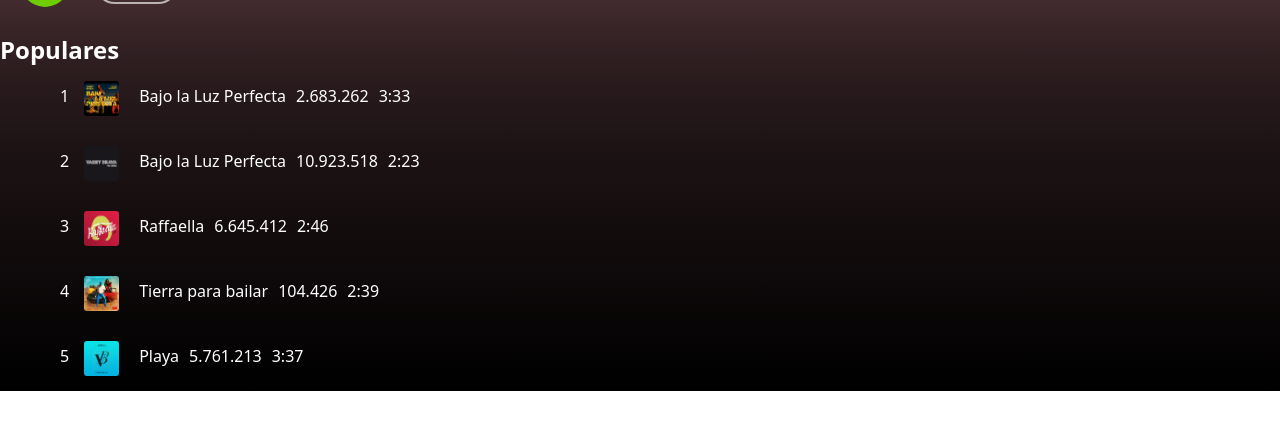
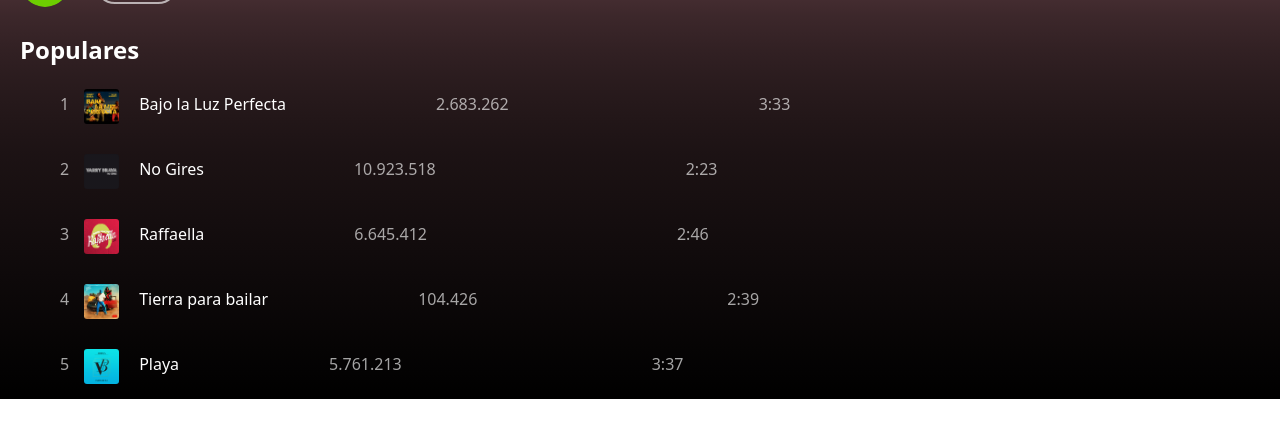
Before and after one commit to Marccb18/LLMA_PFA-UF2, a plain HTML site: page Exercici2/index.html in a window 1280 px wide. Shown: the part 365-800 px from the top of the page. Drawn offline with Linux system fonts and the light colour scheme.

Commit message:
avances 0

```diff
--- a/Exercici2/css/exercici2css.css
+++ b/Exercici2/css/exercici2css.css
@@ -97,6 +97,11 @@ main {
     color: white;
 }
 
+
+#populares h2 {
+    padding-left: 20px;
+    padding-bottom: 8px;
+}
 .cancion {
     display: flex;
     margin-left: 50px;
@@ -104,6 +109,7 @@ main {
     padding-top:15px;
     padding-bottom: 15px;
     border-radius: 10px;
+    justify-content: left;
 }
 
 .cancion:hover {
@@ -126,13 +132,18 @@ main {
     padding-right: 15px;
     padding-top: 4px;
     padding-left: 10px;
+    color: rgba(255, 255, 255, 0.639);
 }
 
 .visitas{
     padding-top: 4px;
     padding-right: 10px;
-    padding-left: 10px;
+    padding-left: 150px;
+    color: rgba(255, 255, 255, 0.639);
+
 }
 .duracion{
     padding-top: 4px;
+    color: rgba(255, 255, 255, 0.639);
+    padding-left: 240px;
 }
--- a/Exercici2/index.html
+++ b/Exercici2/index.html
@@ -36,7 +36,7 @@
             <span class="cancion"a hre="titulo">
                 <p class="numero">2</p>
                 <img src="./img/Canción2.jpeg" alt="Canción2" class="portadacancion">
-                <a href="titulo" class="titulo">Bajo la Luz Perfecta</a>
+                <a href="titulo" class="titulo">No Gires</a>
                 <p class="visitas">10.923.518</p>
                 <p class="duracion">2:23</p>
             </span>
```
